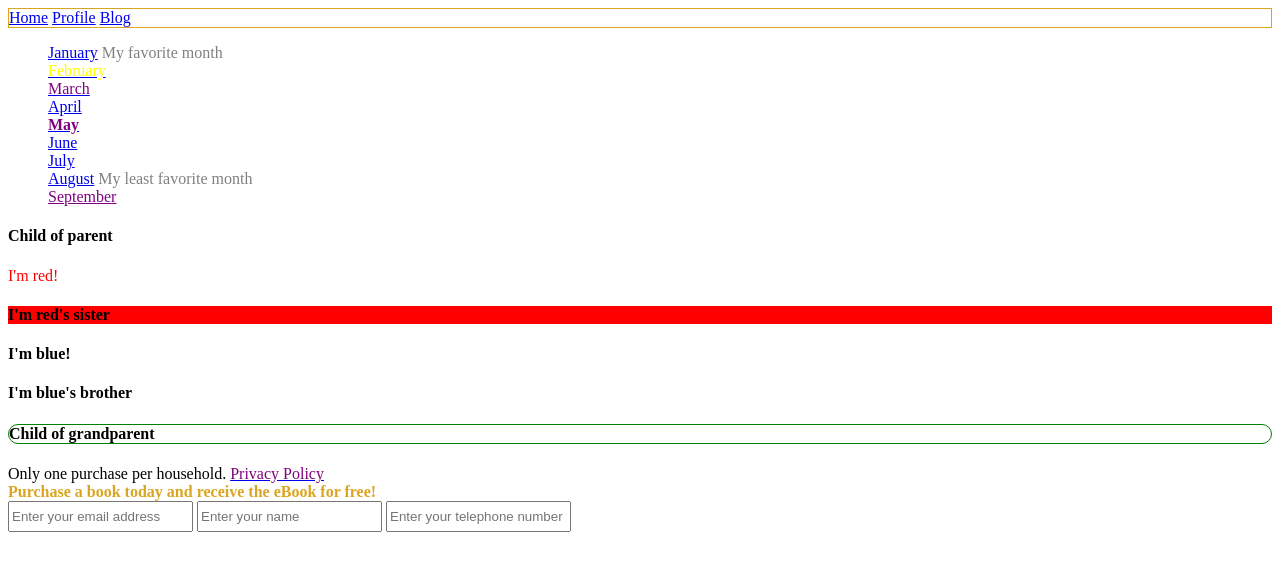
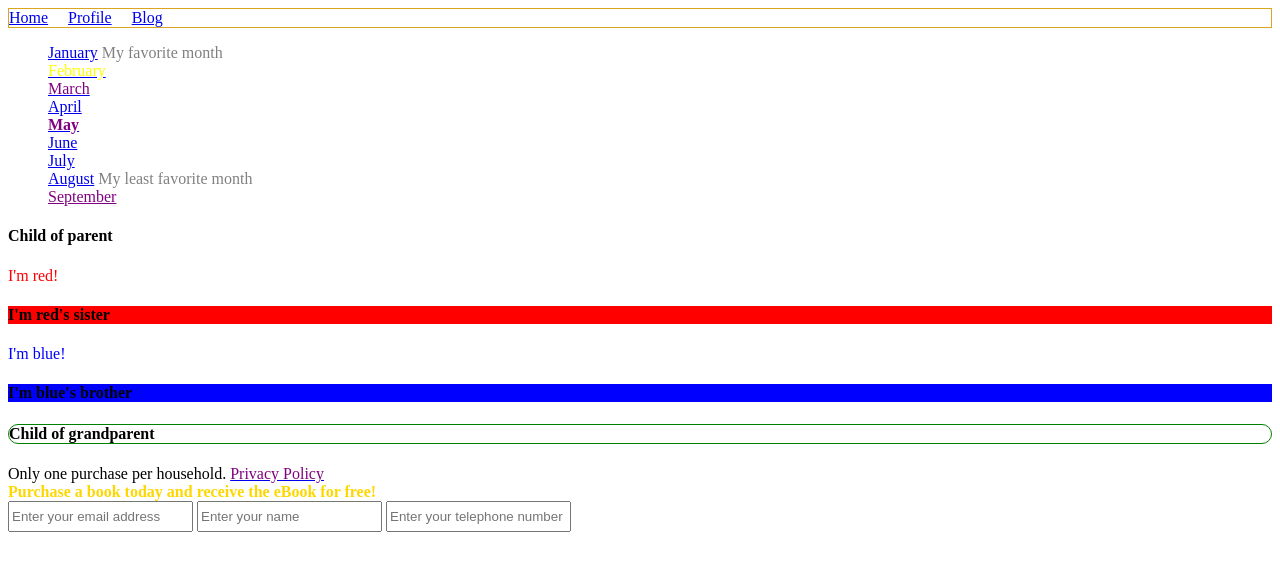
Before and after one commit to ColleenWoolsey/StylingCssSelectorsExercise, a plain HTML site: page index.html in a window 1280 px wide. Drawn offline with Linux system fonts and the light colour scheme.

Commit message:
Working Styling with CSS Selectors Exercise - index.html and selectors.css

```diff
--- a/index.html
+++ b/index.html
@@ -69,7 +69,7 @@
             <h4>Child of parent</h4>
             <div>
               <div>I'm red!</div>
-              <h4>I'm red's sister<h4>
+              <h4>I'm red's sister</h4>
               <div>I'm blue!</div>
               <h4>I'm blue's brother</h4>
             </div>
@@ -89,6 +89,7 @@
                 Privacy Policy
               </span>
             </span>
+            <!-- MISSING TAG -->
           </a>
         </div>
 
--- a/selectors.css
+++ b/selectors.css
@@ -7,13 +7,13 @@
  # as the href value, without bullets, and have some space between them horizontally
  Ensure that the navigation is semantically marked as such (i.e. wrap it in the
 correct HTML tag).*/
-header > a {
-   list-style: none;
+nav {
     display: inline;
+}
+nav a {
+    margin-right: 16px;
+}
 
-   margin-right: 15px;
-   color: goldenrod;
-}
 li {
     list-style: none;
    }
@@ -38,7 +38,8 @@ a .disabled {
 /*Section elements should be contained within an article element.*/
 
 
-/*There are two missing closing tags in this document. Make sure you add them back in.*/
+/*There are two missing closing tags in this document.
+Make sure you add them back in. Line 72 and 92*/
 
 
 /*Make the "I'm red" text colored red.*/
@@ -68,11 +69,10 @@ a .disabled {
      border-radius: 10px;
  }
 
-
 /*Elements with a class of promo should have bold text that is also colored gold.*/
-.promo {
+.promo, promo > .disabled {
     font-weight: bold;
-    color: goldenrod;
+    color: gold;
 }
 
 /*Without adding any other attributes to the input fields in the footer,
```
Lines whose indentation alone changed are shown as unchanged.
